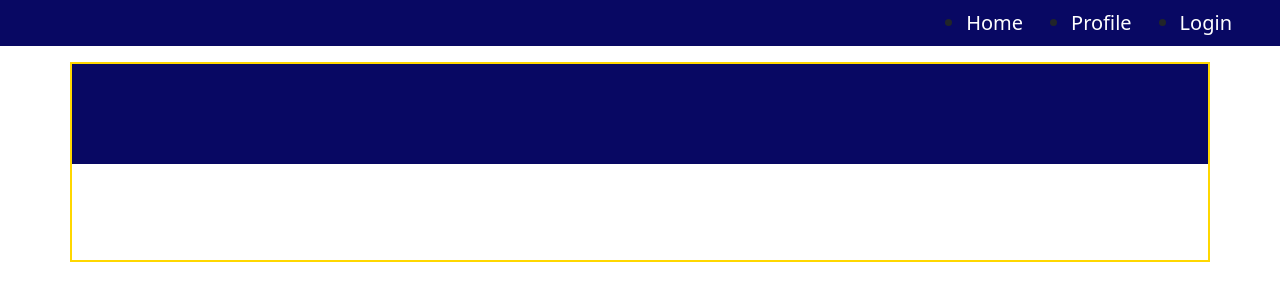
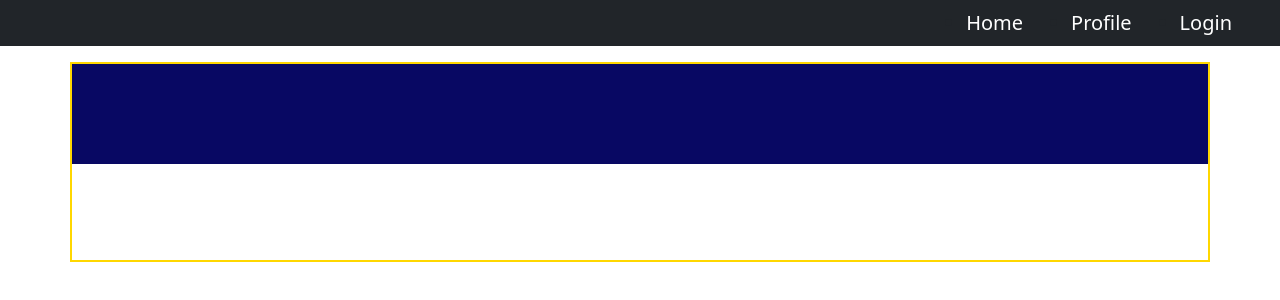
Before and after one commit to olem90/Css_Frameworkss, a website: page index.html in a window 1280 px wide. Drawn offline with nearby package versions, Linux system fonts and the light colour scheme.

Commit message:
testing new branch

```diff
--- a/index.html
+++ b/index.html
@@ -13,7 +13,7 @@
 
     </header>
     <nav>
-        <ul class="navbar navbar-expand justify-content-end">
+        <ul class="navbar navbar-expand navbar-dark bg-dark justify-content-end">
             <li class="nav-item me-5 fs-5">
                 <a class="nav-link text-white" href="#">Home</a>
             </li>
```
